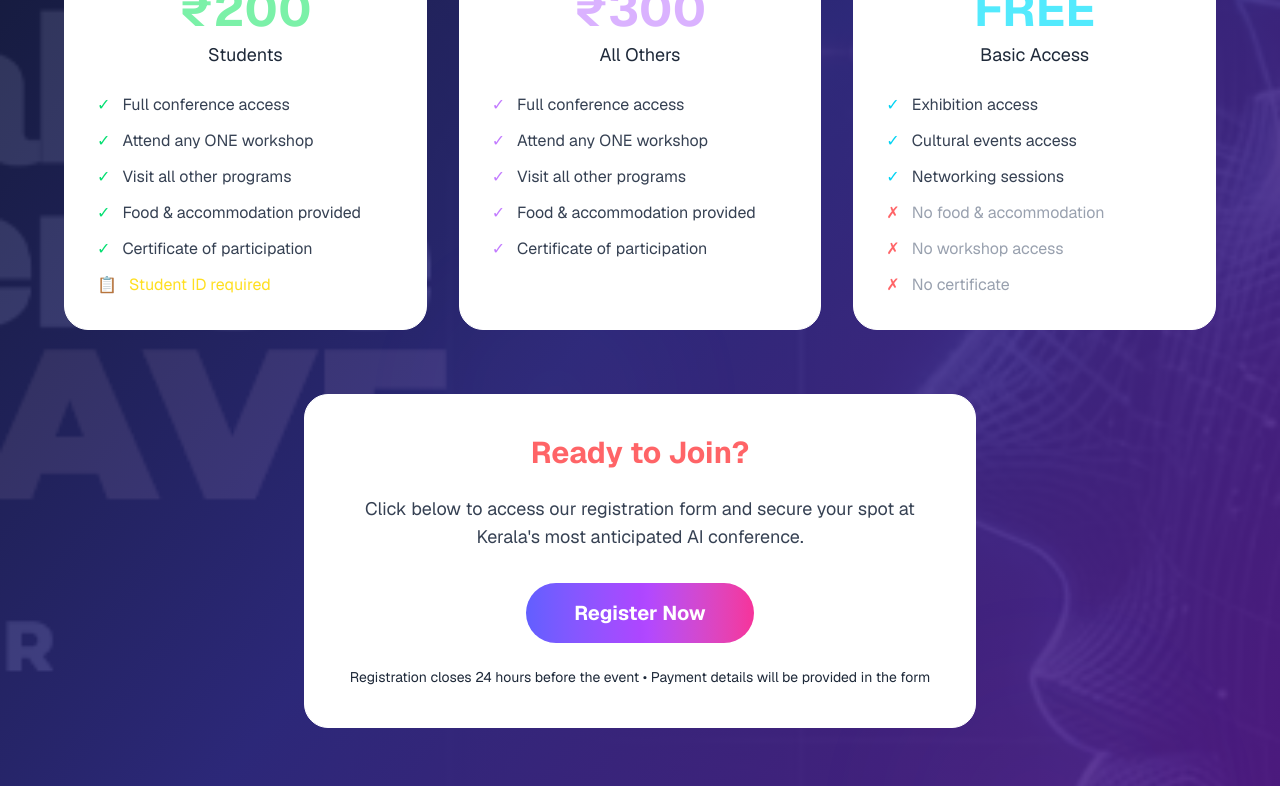
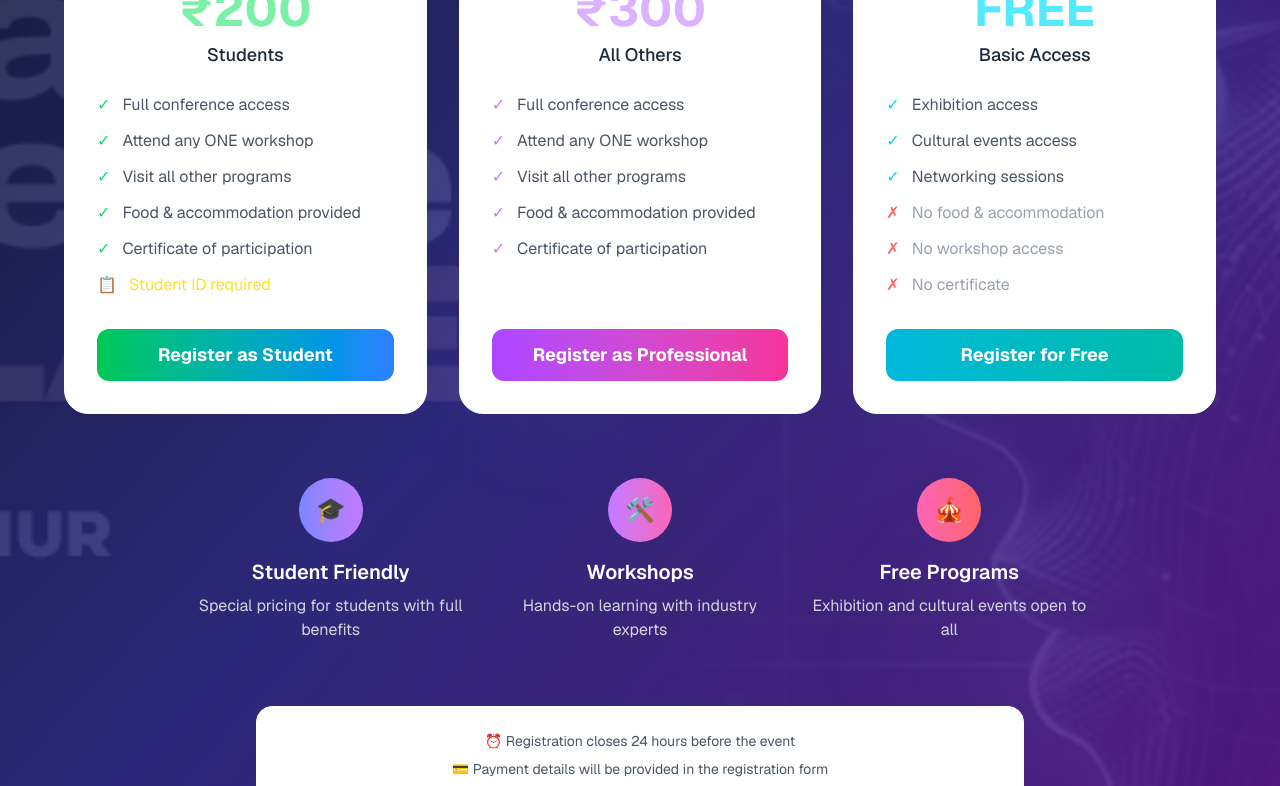
Before and after one commit to syamprasadkalarikkal/aiconclave2025-govt-arts-and-science-college-tanur, a Next.js app: page / in a window 1280 px wide. Shown: the part 6940-7726 px from the top of the page. Built offline with nearby package versions, Linux system fonts and the light colour scheme.

Commit message:
added google varification

```diff
--- a/components/Register.tsx
+++ b/components/Register.tsx
@@ -1,5 +1,19 @@
 export default function Register() {
-  const handleRegisterClick = () => {
+  const handleStudentRegisterClick = () => {
+    window.open(
+      'https://forms.gle/hJK46LUDqCv85NFX6',
+      '_blank'
+    );
+  };
+
+  const handleOthersRegisterClick = () => {
+    window.open(
+      'https://forms.gle/hJK46LUDqCv85NFX6',
+      '_blank'
+    );
+  };
+
+  const handleFreeRegisterClick = () => {
     window.open(
       'https://forms.gle/hJK46LUDqCv85NFX6',
       '_blank'
@@ -43,90 +57,104 @@ export default function Register() {
         {/* Pricing Cards */}
         <div className="grid md:grid-cols-3 gap-8 mb-16 max-w-6xl mx-auto">
           {/* Student */}
-          <div className="bg-white bg-opacity-10 backdrop-blur-xl rounded-3xl p-8 border border-white border-opacity-20 hover:bg-opacity-15 transition-all duration-300 hover:scale-105">
+          <div className="bg-white bg-opacity-10 backdrop-blur-xl rounded-3xl p-8 border border-white border-opacity-20 hover:bg-opacity-15 transition-all duration-300 hover:scale-105 flex flex-col">
             <div className="bg-gradient-to-r from-green-400 to-blue-400 text-white px-4 py-2 rounded-full text-sm font-semibold mb-6 inline-block">
               Student Offer
             </div>
             <div className="text-5xl font-bold text-green-300 mb-2">₹200</div>
-            <div className="text-gray-800 text-lg mb-6">Students</div>
-            <div className="text-left text-gray-700 space-y-3">
+            <div className="text-gray-800 text-lg mb-6 font-medium">Students</div>
+            <div className="text-left text-gray-200 space-y-3 mb-8 flex-grow">
               <div className="flex items-center">
                 <span className="text-green-400 mr-3">✓</span>
-                <span>Full conference access</span>
+                <span className="text-gray-600">Full conference access</span>
               </div>
               <div className="flex items-center">
                 <span className="text-green-400 mr-3">✓</span>
-                <span>Attend any ONE workshop</span>
+                <span className="text-gray-600">Attend any ONE workshop</span>
               </div>
               <div className="flex items-center">
                 <span className="text-green-400 mr-3">✓</span>
-                <span>Visit all other programs</span>
+                <span className="text-gray-600">Visit all other programs</span>
               </div>
               <div className="flex items-center">
                 <span className="text-green-400 mr-3">✓</span>
-                <span>Food & accommodation provided</span>
+                <span className="text-gray-600">Food & accommodation provided</span>
               </div>
               <div className="flex items-center">
                 <span className="text-green-400 mr-3">✓</span>
-                <span>Certificate of participation</span>
+                <span className="text-gray-600">Certificate of participation</span>
               </div>
               <div className="flex items-center">
                 <span className="text-green-400 mr-3">📋</span>
                 <span className="text-yellow-300">Student ID required</span>
               </div>
             </div>
+
+            <button
+              onClick={handleStudentRegisterClick}
+              className="w-full bg-gradient-to-r from-green-500 to-blue-500 hover:from-green-600 hover:to-blue-600 text-white font-bold py-3 px-6 rounded-xl text-lg transition-all duration-300 transform hover:scale-105 hover:shadow-xl focus:outline-none focus:ring-4 focus:ring-green-300 focus:ring-opacity-50 mt-auto"
+            >
+              Register as Student
+            </button>
           </div>
 
           {/* Professional */}
-          <div className="bg-white bg-opacity-10 backdrop-blur-xl rounded-3xl p-8 border border-white border-opacity-20 hover:bg-opacity-15 transition-all duration-300 hover:scale-105">
+          <div className="bg-white bg-opacity-10 backdrop-blur-xl rounded-3xl p-8 border border-white border-opacity-20 hover:bg-opacity-15 transition-all duration-300 hover:scale-105 flex flex-col">
             <div className="bg-gradient-to-r from-purple-400 to-pink-400 text-white px-4 py-2 rounded-full text-sm font-semibold mb-6 inline-block">
               Others
             </div>
             <div className="text-5xl font-bold text-purple-300 mb-2">₹300</div>
-            <div className="text-gray-800 text-lg mb-6">All Others</div>
-            <div className="text-left text-gray-700 space-y-3">
+            <div className="text-gray-800 text-lg mb-6 font-medium">All Others</div>
+            <div className="text-left text-gray-200 space-y-3 mb-8 flex-grow">
               <div className="flex items-center">
                 <span className="text-purple-400 mr-3">✓</span>
-                <span>Full conference access</span>
+                <span className="text-gray-600">Full conference access</span>
               </div>
               <div className="flex items-center">
                 <span className="text-purple-400 mr-3">✓</span>
-                <span>Attend any ONE workshop</span>
+                <span className="text-gray-600">Attend any ONE workshop</span>
               </div>
               <div className="flex items-center">
                 <span className="text-purple-400 mr-3">✓</span>
-                <span>Visit all other programs</span>
+                <span className="text-gray-600">Visit all other programs</span>
               </div>
               <div className="flex items-center">
                 <span className="text-purple-400 mr-3">✓</span>
-                <span>Food & accommodation provided</span>
+                <span className="text-gray-600">Food & accommodation provided</span>
               </div>
               <div className="flex items-center">
                 <span className="text-purple-400 mr-3">✓</span>
-                <span>Certificate of participation</span>
+                <span className="text-gray-600">Certificate of participation</span>
               </div>
             </div>
+
+            <button
+              onClick={handleOthersRegisterClick}
+              className="w-full bg-gradient-to-r from-purple-500 to-pink-500 hover:from-purple-600 hover:to-pink-600 text-white font-bold py-3 px-6 rounded-xl text-lg transition-all duration-300 transform hover:scale-105 hover:shadow-xl focus:outline-none focus:ring-4 focus:ring-purple-300 focus:ring-opacity-50 mt-auto"
+            >
+              Register as Professional
+            </button>
           </div>
 
           {/* Free */}
-          <div className="bg-white bg-opacity-10 backdrop-blur-xl rounded-3xl p-8 border border-white border-opacity-20 hover:bg-opacity-15 transition-all duration-300 hover:scale-105">
+          <div className="bg-white bg-opacity-10 backdrop-blur-xl rounded-3xl p-8 border border-white border-opacity-20 hover:bg-opacity-15 transition-all duration-300 hover:scale-105 flex flex-col">
             <div className="bg-gradient-to-r from-cyan-400 to-teal-400 text-white px-4 py-2 rounded-full text-sm font-semibold mb-6 inline-block">
               Free Entry
             </div>
             <div className="text-5xl font-bold text-cyan-300 mb-2">FREE</div>
-            <div className="text-gray-800 text-lg mb-6">Basic Access</div>
-            <div className="text-left text-gray-700 space-y-3">
+            <div className="text-gray-800 text-lg mb-6 font-medium">Basic Access</div>
+            <div className="text-left text-gray-200 space-y-3 mb-8 flex-grow">
               <div className="flex items-center">
                 <span className="text-cyan-400 mr-3">✓</span>
-                <span>Exhibition access</span>
+                <span className="text-gray-600">Exhibition access</span>
               </div>
               <div className="flex items-center">
                 <span className="text-cyan-400 mr-3">✓</span>
-                <span>Cultural events access</span>
+                <span className="text-gray-600">Cultural events access</span>
               </div>
               <div className="flex items-center">
                 <span className="text-cyan-400 mr-3">✓</span>
-                <span>Networking sessions</span>
+                <span className="text-gray-600">Networking sessions</span>
               </div>
               <div className="flex items-center">
                 <span className="text-red-400 mr-3">✗</span>
@@ -141,26 +169,14 @@ export default function Register() {
                 <span className="text-gray-400">No certificate</span>
               </div>
             </div>
+
+            <button
+              onClick={handleFreeRegisterClick}
+              className="w-full bg-gradient-to-r from-cyan-500 to-teal-500 hover:from-cyan-600 hover:to-teal-600 text-white font-bold py-3 px-6 rounded-xl text-lg transition-all duration-300 transform hover:scale-105 hover:shadow-xl focus:outline-none focus:ring-4 focus:ring-cyan-300 focus:ring-opacity-50 mt-auto"
+            >
+              Register for Free
+            </button>
           </div>
-        </div>
-
-        {/* CTA */}
-        <div className="bg-white bg-opacity-10 backdrop-blur-xl rounded-3xl p-10 border border-white border-opacity-20 max-w-2xl mx-auto">
-          <h3 className="text-3xl font-bold mb-6 text-red-400">Ready to Join?</h3>
-          <p className="text-gray-700 mb-8 text-lg">
-            Click below to access our registration form and secure your spot at Kerala&apos;s most anticipated AI conference.
-          </p>
-
-          <button
-            onClick={handleRegisterClick}
-            className="bg-gradient-to-r from-indigo-500 via-purple-500 to-pink-500 hover:from-indigo-600 hover:via-purple-600 hover:to-pink-600 text-white font-bold py-4 px-12 rounded-full text-xl transition-all duration-300 transform hover:scale-105 hover:shadow-2xl focus:outline-none focus:ring-4 focus:ring-purple-300 focus:ring-opacity-50"
-          >
-            Register Now
-          </button>
-
-          <p className="text-sm text-gray-800 mt-6">
-            Registration closes 24 hours before the event • Payment details will be provided in the form
-          </p>
         </div>
 
         {/* Info icons */}
@@ -189,6 +205,18 @@ export default function Register() {
             <p className="text-gray-300">Exhibition and cultural events open to all</p>
           </div>
         </div>
+
+        {/* Additional Information */}
+        <div className="mt-16 text-center">
+          <div className="bg-white bg-opacity-10 backdrop-blur-xl rounded-2xl p-6 border border-white border-opacity-20 max-w-3xl mx-auto">
+            <p className="text-sm text-gray-600 mb-2">
+              <span className="text-yellow-400">⏰</span> Registration closes 24 hours before the event
+            </p>
+            <p className="text-sm text-gray-600">
+              <span className="text-green-400">💳</span> Payment details will be provided in the registration form
+            </p>
+          </div>
+        </div>
       </div>
     </section>
   );
--- /dev/null
+++ b/google9dfa63d65528b16d.html
@@ -0,0 +1 @@
+google-site-verification: google9dfa63d65528b16d.html
```
